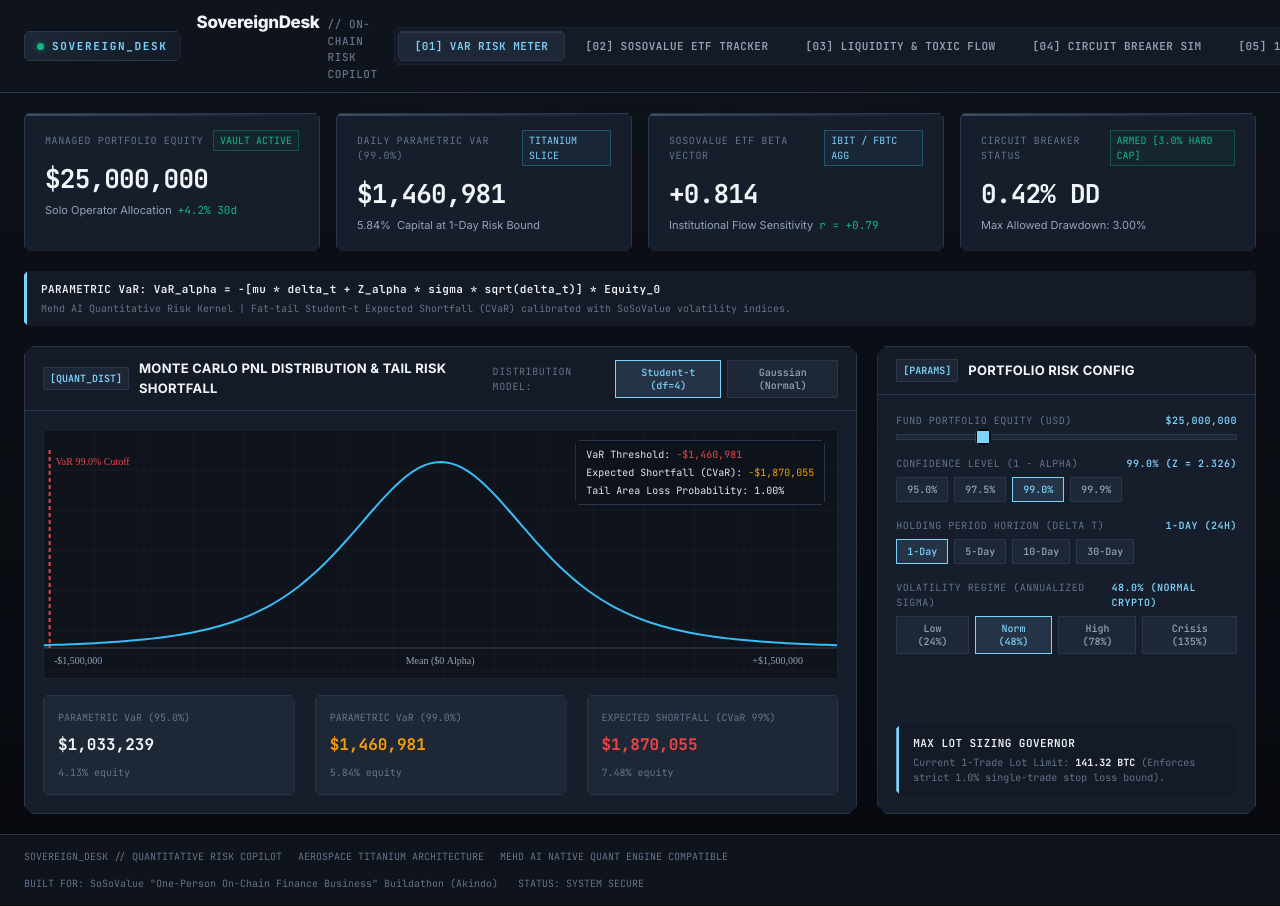
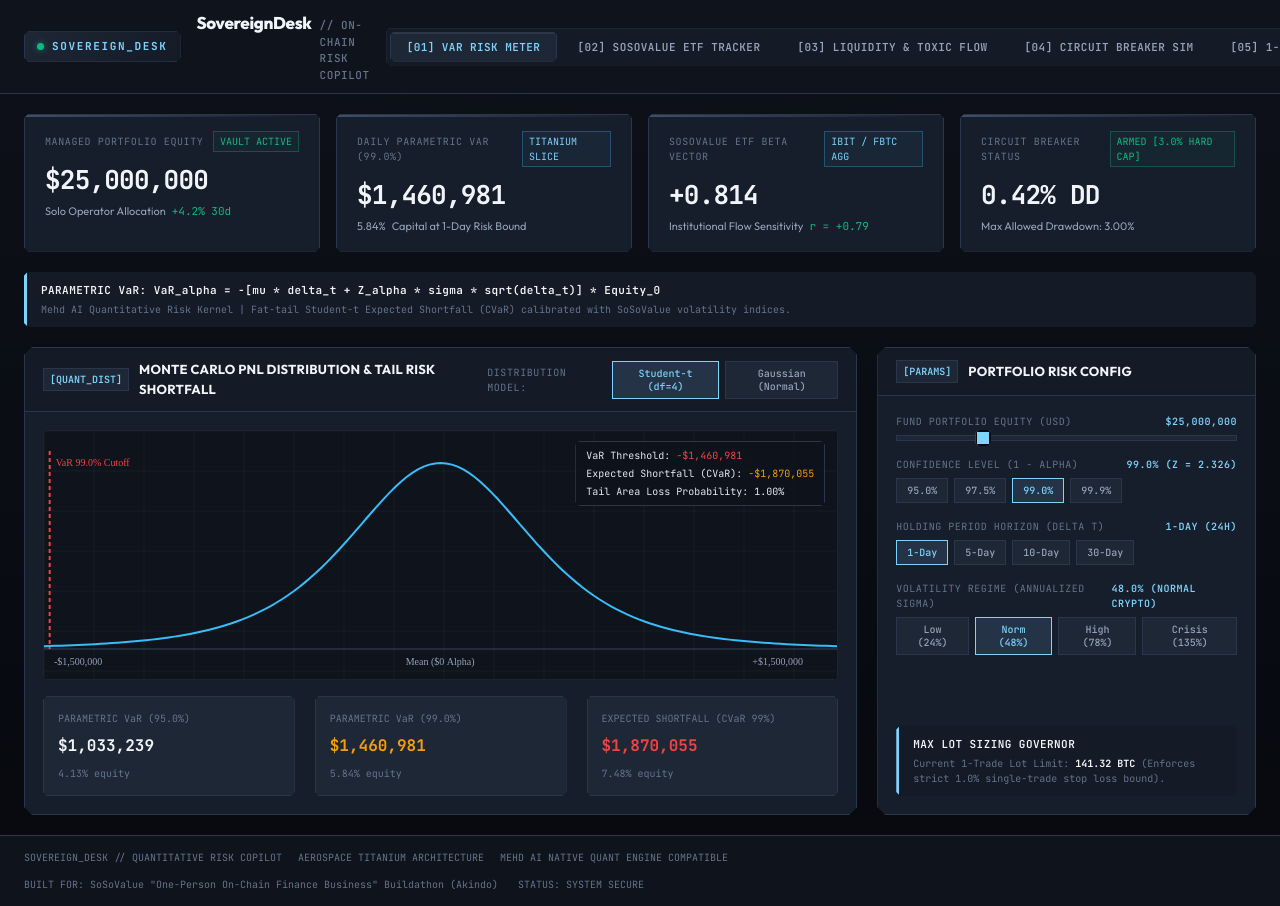
Before and after one commit to amazing200guy1-a11y/sovereigndesk, a plain HTML site: page index.html in a window 1280 px wide. Shown: the top 906 px of the page. Drawn offline with Linux system fonts and the light colour scheme.

Commit message:
style: upgrade typography to Outfit and JetBrains Mono with deep space obsidian palette

```diff
--- a/index.html
+++ b/index.html
@@ -6,10 +6,10 @@
   <title>SovereignDesk | Autonomous Institutional Risk Copilot for Solo On-Chain Fund Managers</title>
   <link rel="preconnect" href="https://fonts.googleapis.com">
   <link rel="preconnect" href="https://fonts.gstatic.com" crossorigin>
-  <link href="https://fonts.googleapis.com/css2?family=Inter:wght@300;400;500;600;700;800&family=JetBrains+Mono:wght@300;400;500;600;700&display=swap" rel="stylesheet">
+  <link href="https://fonts.googleapis.com/css2?family=JetBrains+Mono:wght@400;500;600;700;800&family=Outfit:wght@300;400;500;600;700;800;900&display=swap" rel="stylesheet">
   <style>
     :root {
-      --bg-space: #07090E;
+      --bg-space: #04070D;
       --bg-primary: #0F131C;
       --bg-secondary: #141A26;
       --bg-tertiary: #1A2232;
@@ -34,7 +34,7 @@
       --status-purple: #A855F7;
 
       --mono-font: 'JetBrains Mono', monospace;
-      --sans-font: 'Inter', -apple-system, BlinkMacSystemFont, sans-serif;
+      --sans-font: 'Outfit', -apple-system, BlinkMacSystemFont, sans-serif;
     }
 
     * {
```
